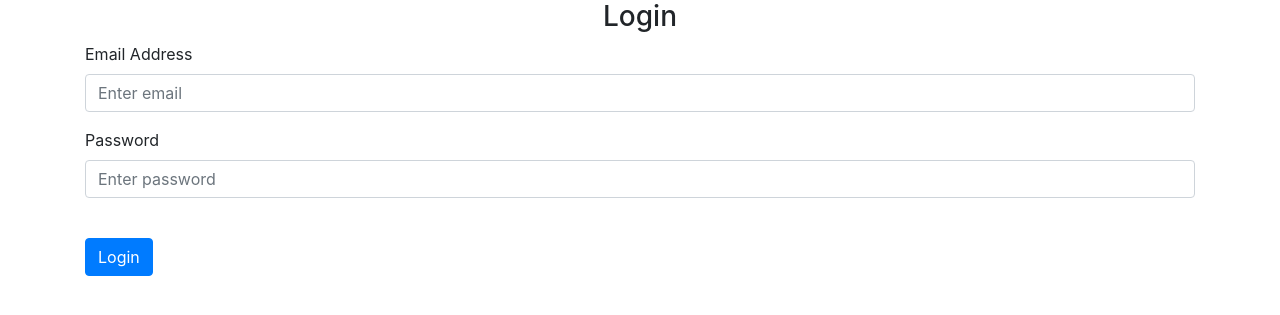
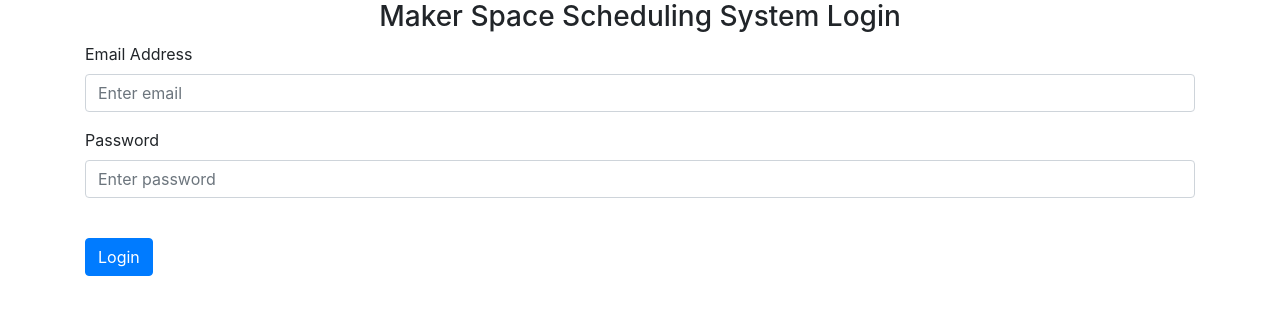
Before and after one commit to smartmobijj/TSA, a Flask app: page /login in a window 1280 px wide. Shown: the part 56-371 px from the top of the page. Run offline with Flask 3, Linux system fonts and the light colour scheme; some libraries are stand-ins or nearby versions.

Commit message:
Update login.html

```diff
--- a/Website/templates/login.html
+++ b/Website/templates/login.html
@@ -1,7 +1,7 @@
 {% extends "base.html" %} {% block title %}Login{% endblock %}
 {% block content %}
 <form method="POST">
-  <h3 align="center">Login</h3>
+  <h3 align="center">Maker Space Scheduling System Login</h3>
   <div class="form-group">
     <label for="email">Email Address</label>
     <input
```
